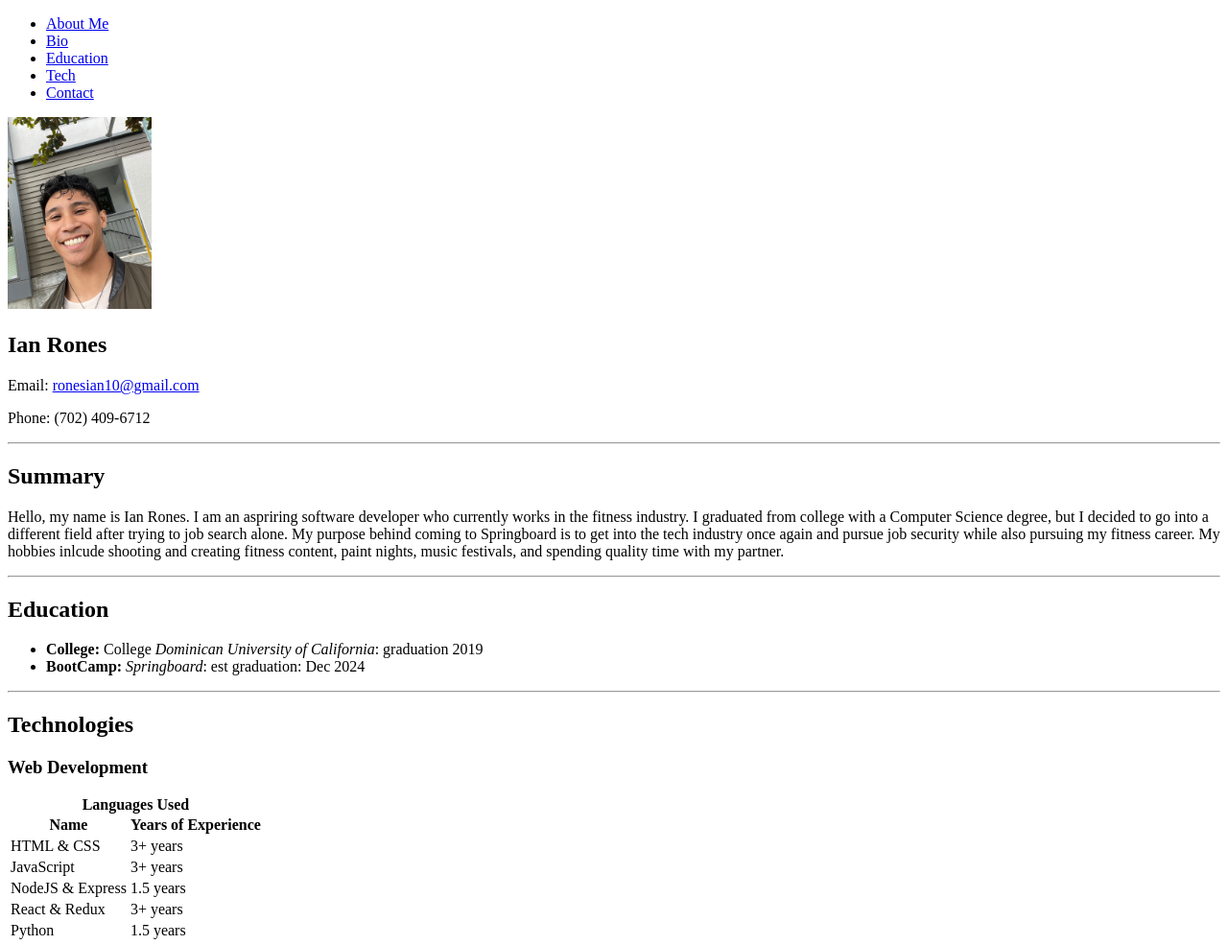
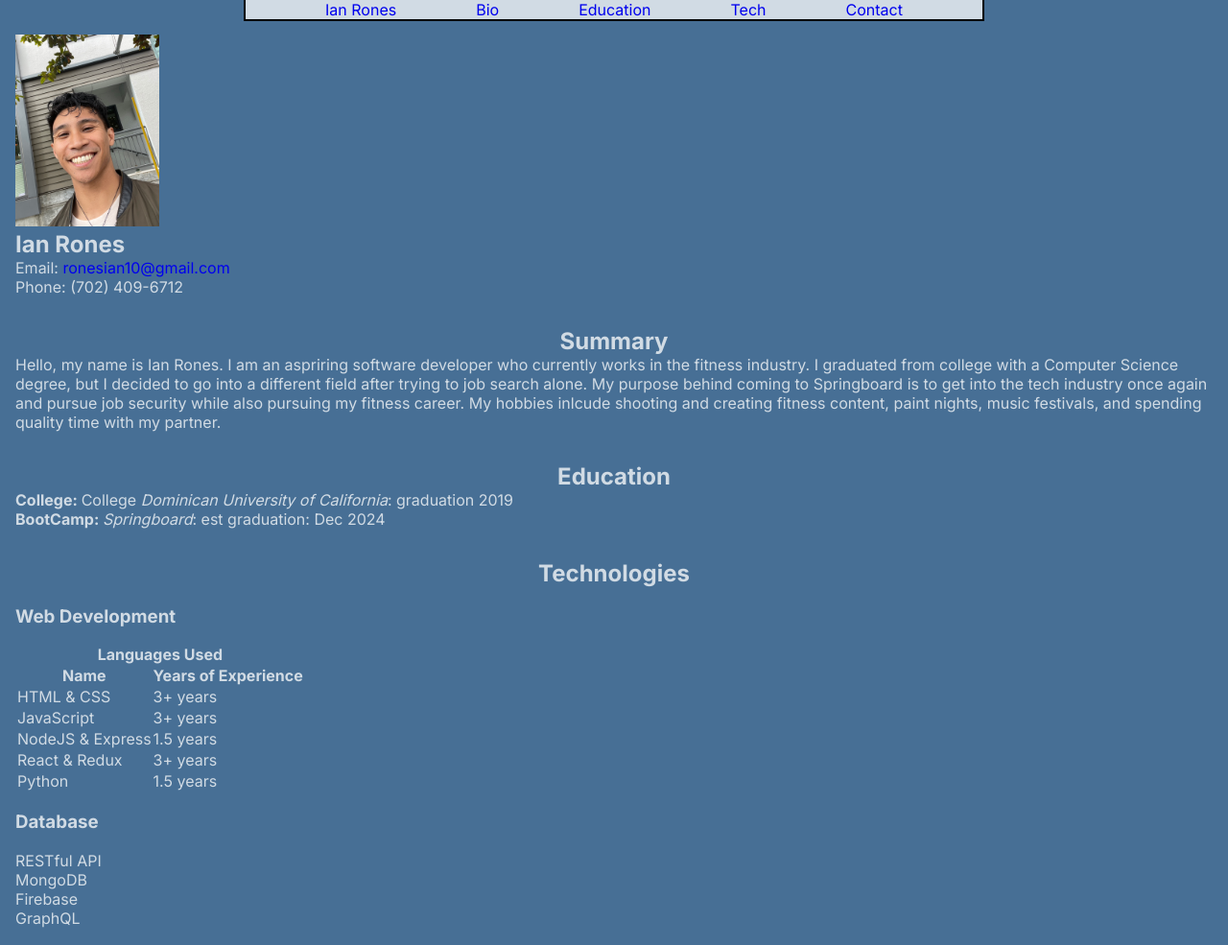
Before and after one commit to Prones94/cv_remote, a plain HTML site: page index.html in a window 1280 px wide. Shown: the top 985 px of the page at 96% size. Drawn offline with Linux system fonts and the light colour scheme.

Commit message:
[edit] included styles

```diff
--- a/index.html
+++ b/index.html
@@ -1,20 +1,25 @@
 <!DOCTYPE html>
 <html lang="en">
+
 <head>
   <meta charset="UTF-8">
   <title>A Digital CV</title>
   <link rel="stylesheet" href="styles.css">
+  <link rel="preconnect" href="https://fonts.googleapis.com">
+  <link rel="preconnect" href="https://fonts.gstatic.com" crossorigin>
+  <link href="https://fonts.googleapis.com/css2?family=Inter:wght@100..900&display=swap" rel="stylesheet">
 </head>
+
 <body>
   <main>
     <nav>
-        <ul>
-          <li><a href="#profile">About Me</a></li>
-          <li><a href="#summary">Bio</a></li>
-          <li><a href="#edu">Education</a></li>
-          <li><a href="#techstack">Tech</a></li>
-          <li><a href="#contact">Contact</a></li>
-        </ul>
+      <ul class="navbar">
+        <li><a href="#profile" id="nav-title">Ian Rones</a></li>
+        <li><a href="#summary" class="navlink">Bio</a></li>
+        <li><a href="#edu" class="navlink">Education</a></li>
+        <li><a href="#techstack" class="navlink">Tech</a></li>
+        <li><a href="#contact" class="navlink">Contact</a></li>
+        </ulc>
     </nav>
     <section id="profile">
       <img src="./img/profile_pic.jpeg" alt="profile" height="200" width="150">
@@ -25,7 +30,11 @@
     <hr>
     <section id="summary">
       <h2>Summary</h2>
-        <p>Hello, my name is Ian Rones. I am an aspriring software developer who currently works in the fitness industry. I graduated from college with a Computer Science degree, but I decided to go into a different field after trying to job search alone. My purpose behind coming to Springboard is to get into the tech industry once again and pursue job security while also pursuing my fitness career. My hobbies inlcude shooting and creating fitness content, paint nights, music festivals, and spending quality time with my partner.</p>
+      <p>Hello, my name is Ian Rones. I am an aspriring software developer who currently works in the fitness industry.
+        I graduated from college with a Computer Science degree, but I decided to go into a different field after trying
+        to job search alone. My purpose behind coming to Springboard is to get into the tech industry once again and
+        pursue job security while also pursuing my fitness career. My hobbies inlcude shooting and creating fitness
+        content, paint nights, music festivals, and spending quality time with my partner.</p>
     </section>
     <hr>
     <section id="edu">
@@ -93,7 +102,8 @@
     <!--Section for Achievements-->
     <!--Section for Projects-->
     <!-- Section for Contact Form -->
-      <form action="#" id="contact">
+    <section id="contact">
+      <form action="#">
         <fieldset>
           <legend><strong>Contact Me!</strong></legend>
           <label for="name">Full Name</label>
@@ -107,7 +117,7 @@
           <br>
           <label for="contact">How Should I contact You?</label>
           <label>
-          <input type="radio" name="contact"  id="contact" value="phone"> Phone
+            <input type="radio" name="contact" id="contact" value="phone"> Phone
           </label>
           <label>
             <input type="radio" name="contact" value="email"> Email
@@ -128,6 +138,8 @@
           <button type="submit">Submit Form</button>
         </fieldset>
       </form>
+    </section>
   </main>
 </body>
+
 </html>
--- a/styles.css
+++ b/styles.css
@@ -1,3 +1,54 @@
 * {
+  margin: 0;
+  padding: 0;
+  background: none;
+  border: none;
+  font-family: Inter, Impact;
+}
 
+body {
+  color: #d1dbe4;
+  background-color: #476f95;
 }
+
+a {
+  text-decoration: none;
+}
+
+a:hover {
+  text-shadow: 2px 2px #a3b7ca;
+}
+
+section {
+  margin: 1em;
+}
+
+ul {
+  list-style-type: none;
+}
+
+.navbar {
+  margin: 0 auto;
+  width: 60vw;
+  outline: 2px solid black;
+  display: flex;
+  justify-content: space-evenly;
+  background-color: #d1dbe4;
+}
+
+h2 {
+  text-align: center;
+}
+
+h3 {
+  padding: 1em 0;
+}
+
+input[type=text], input[type=email], input[type=number] {
+  background-color: #fff;
+}
+
+
+textarea {
+  background: rgba(25,74,122,0.5);
+}
```
Lines whose indentation alone changed are shown as unchanged.
